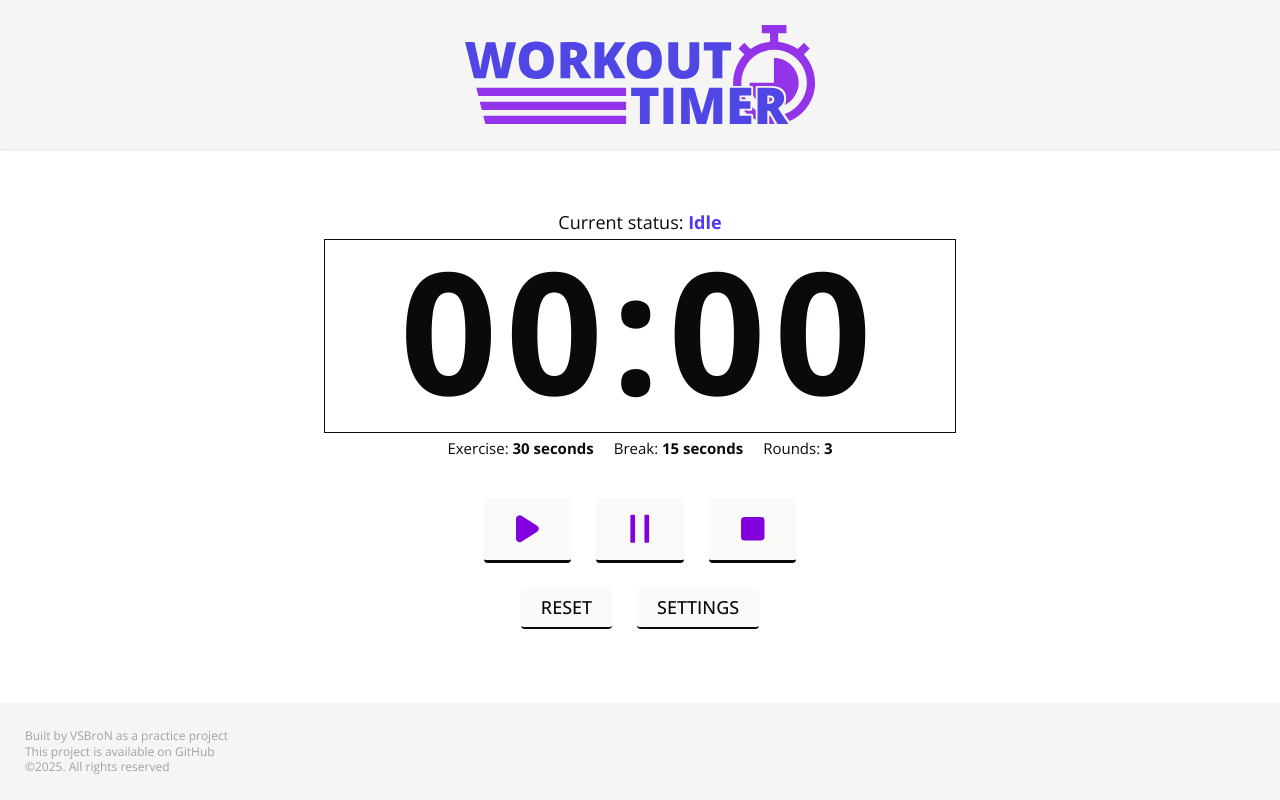
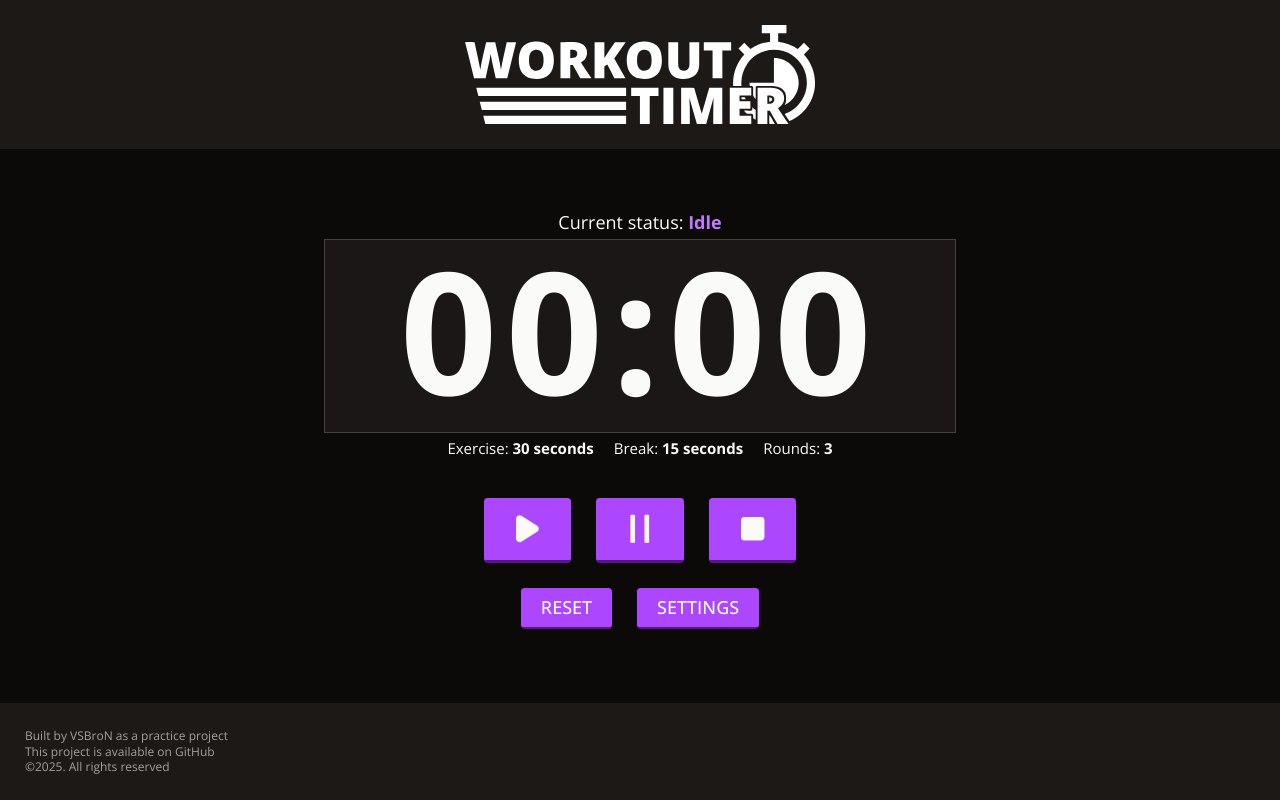
Before and after one commit to vsbron/workout-timer-2025-react, a React (Vite) app: page / in a window 1280 px wide. Built offline with nearby package versions, Linux system fonts and the light colour scheme.

Commit message:
Add dark theme colors

```diff
--- a/src/components/Timer.tsx
+++ b/src/components/Timer.tsx
@@ -25,10 +25,10 @@ function Timer() {
   // Returned JSX
   return (
     <section className="mb-6">
-      <Container className="text-center text-stone-950">
+      <Container className="text-center text-stone-950 dark:text-stone-50">
         <div className="mb-2 max-sm:text-2xl">
           Current status:{" "}
-          <b className="text-indigo-600">
+          <b className="text-indigo-600 dark:text-purple-400">
             {currentPhase}
             {currentPhase !== "Idle" &&
               currentPhase !== "Get Ready" &&
@@ -36,7 +36,7 @@ function Timer() {
             {currentPhase !== "Idle" && isPaused ? " (Paused)" : ""}
           </b>
         </div>
-        <div className="text-[8rem] sm:text-[12rem] md:text-[17rem] leading-[1] font-bold tracking-wider px-8 sm:px-15 md:px-30 pt-1.5 pb-5 md:pb-7 border border-stone-950 inline-block mb-2">
+        <div className="text-[8rem] sm:text-[12rem] md:text-[17rem] leading-[1] font-bold tracking-wider px-8 sm:px-15 md:px-30 pt-1.5 pb-5 md:pb-7 border border-stone-950 dark:border-stone-700 inline-block mb-2 dark:bg-stone-800/50">
           {currentMins}:{currentSecs}
         </div>
         <div className="flex max-sm:flex-col gap-1 sm:gap-8 justify-center text-2xl max-sm:mt-2">
--- a/src/context/ThemeContext.tsx
+++ b/src/context/ThemeContext.tsx
@@ -12,7 +12,7 @@ const ThemeContext = createContext<IThemeContext | undefined>(undefined);
 // ThemeProvider component that will wrap the app
 export const ThemeProvider = ({ children }: { children: ReactNode }) => {
   // Setting the state for the color theme
-  const [isDarkTheme, setIsDarkTheme] = useState<boolean>(false);
+  const [isDarkTheme, setIsDarkTheme] = useState<boolean>(true);
 
   // Toggle color theme handler
   const toggleTheme = () => {
--- a/src/index.css
+++ b/src/index.css
@@ -8,6 +8,8 @@
   --color-white: #fafaf9; /* Stone 50 */
   --color-white-dark: #f5f5f4; /* Stone 100 */
   --color-gray: #a6a09b; /* Stone 400 */
+  --color-black-lighter: #44403b ; /* Stone 700 */
+  --color-black-light: #1c1917; /* Stone 900 */
   --color-black: #0c0a09; /* Stone 950 */
 
   --color-purple: #9333ea; /* Purple 600 */
--- a/src/reset.css
+++ /dev/null
@@ -1,7 +0,0 @@
-*,
-*:after,
-*:before {
-  margin: 0;
-  padding: 0;
-  box-sizing: inherit;
-}
--- a/src/ui/Button.tsx
+++ b/src/ui/Button.tsx
@@ -21,7 +21,7 @@ function Button({
   // Returned JSX
   return (
     <button
-      className={`bg-stone-50 text-stone-950 fill-purple-700 font-medium uppercase cursor-pointer border-stone-950 active:border-b-1 rounded-md
+      className={`bg-stone-50 dark:bg-purple-500 text-stone-950 dark:text-stone-50 fill-purple-700 dark:fill-stone-50 font-medium uppercase cursor-pointer border-stone-950 dark:border-purple-900 active:border-b-1 rounded-md
         ${
           size === "big"
             ? "px-10 py-5 border-b-3 text-[2rem]"
--- a/src/ui/Footer.tsx
+++ b/src/ui/Footer.tsx
@@ -1,7 +1,7 @@
 function Footer() {
   // Returned JSX
   return (
-    <footer className="text-[1.2rem] p-10 bg-stone-100 text-stone-400">
+    <footer className="text-[1.2rem] p-10 bg-stone-100 dark:bg-stone-900 text-stone-400">
       <div>
         Built by VSBroN as a practice project
         <br />
--- a/src/ui/Header.tsx
+++ b/src/ui/Header.tsx
@@ -11,7 +11,7 @@ function Header() {
 
   // Returned JSX
   return (
-    <header className="text-2xl py-10 bg-stone-100 text-stone-950 shadow">
+    <header className="text-2xl py-10 bg-stone-100 dark:bg-stone-900 text-stone-950 shadow">
       <Container>
         <img
           src={isDarkTheme ? LogoWhite : Logo}
--- a/src/ui/Main.tsx
+++ b/src/ui/Main.tsx
@@ -2,7 +2,7 @@ import type { ReactNode } from "react";
 
 function Main({ children }: { children: ReactNode }) {
   // Returned JSX
-  return <main className="py-25 flex flex-col gap-10">{children}</main>;
+  return <main className="py-25 flex flex-col gap-10 bg-stone-50 dark:bg-stone-950">{children}</main>;
 }
 
 export default Main;
```
